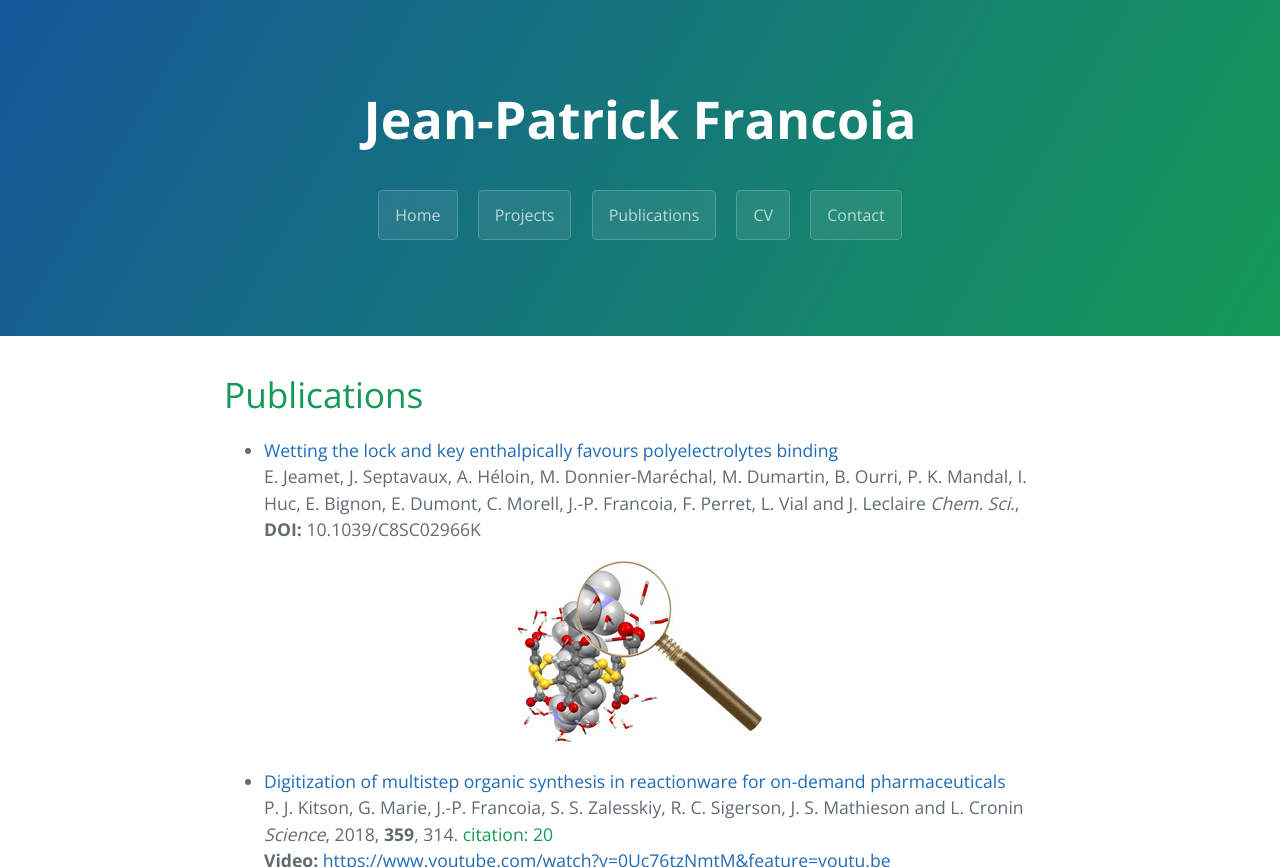
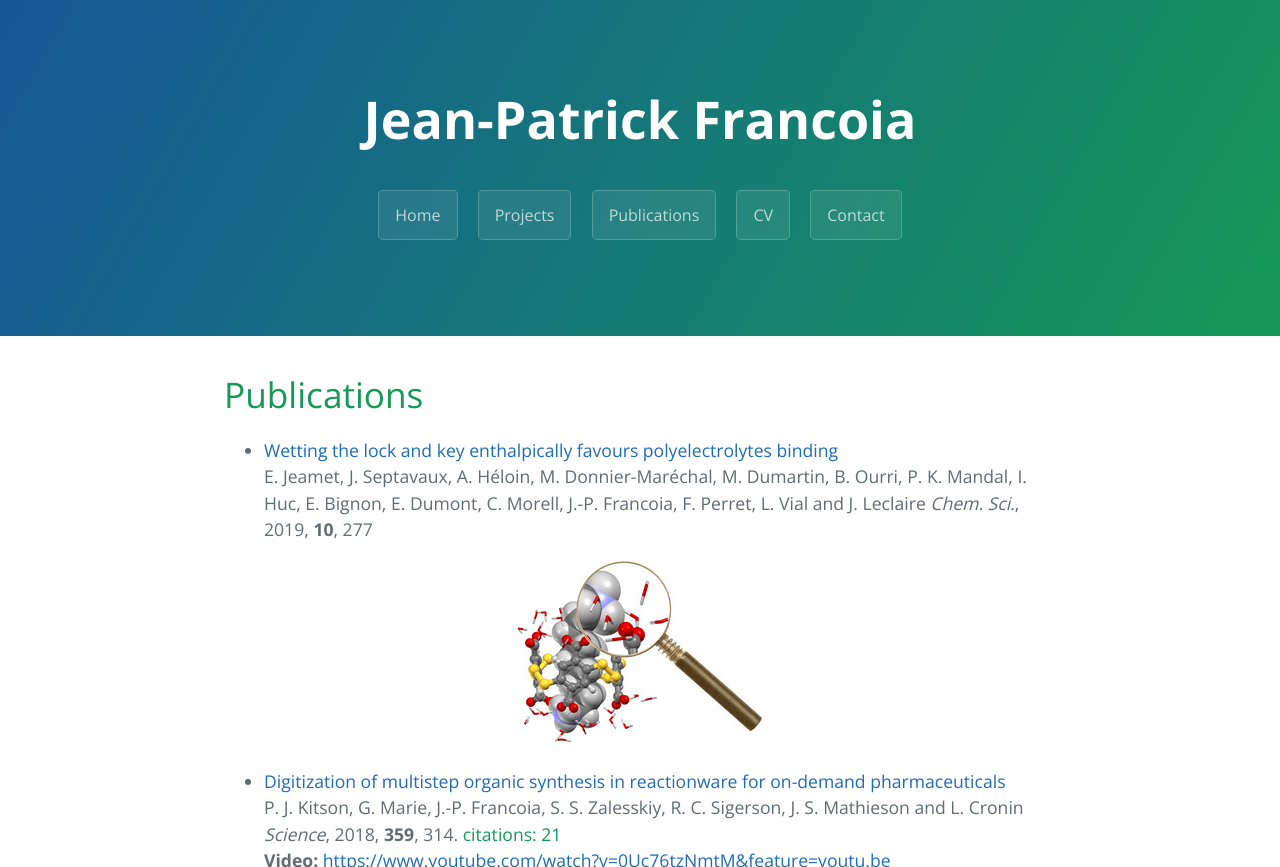
Before and after one commit to JPFrancoia/JPFrancoia.github.io, a Jekyll site: the page built from publications.md, in a window 1280 px wide and 900 px high, cut to the strip 0-867 px from the top of the window. Built offline with Jekyll 4.4.1, drawn with Linux system fonts in a browser that asks for light colours; the repository's description, which GitHub fills in, is left out.

Commit message:
Updating citations and ref Chem. Sci.

```diff
--- a/publications.md
+++ b/publications.md
@@ -9,7 +9,8 @@ layout: default
 - [Wetting the lock and key enthalpically favours polyelectrolytes binding](https://pubs.rsc.org/en/Content/ArticleLanding/2018/SC/C8SC02966K)
 E. Jeamet, J. Septavaux, A. Héloin, M. Donnier-Maréchal, M. Dumartin,
 B. Ourri, P. K. Mandal, I. Huc, E. Bignon, E. Dumont, C. Morell,
-J.-P. Francoia, F. Perret, L. Vial and J. Leclaire *Chem. Sci.*, **DOI:** 10.1039/C8SC02966K
+J.-P. Francoia, F. Perret, L. Vial and J. Leclaire *Chem. Sci.*, 2019, **10**,
+277
 <p align="center">
   <img src="images/wet_and_lock.jpg">
 </p>
@@ -18,7 +19,7 @@ J.-P. Francoia, F. Perret, L. Vial and J. Leclaire *Chem. Sci.*, **DOI:** 10.103
 pharmaceuticals](http://science.sciencemag.org/content/359/6373/314)
 P. J. Kitson, G. Marie, J.-P. Francoia, S. S. Zalesskiy, R. C. Sigerson,
 J. S. Mathieson and L. Cronin *Science*, 2018, **359**, 314. <font
-color="#159957">citation: 20</font>
+color="#159957">citations: 21</font>
 **Video:** [https://www.youtube.com/watch?v=0Uc76tzNmtM&feature=youtu.be](https://www.youtube.com/watch?v=0Uc76tzNmtM&feature=youtu.be)
 
 <p align="center">
```
Also changed, not shown: 1 other file.
